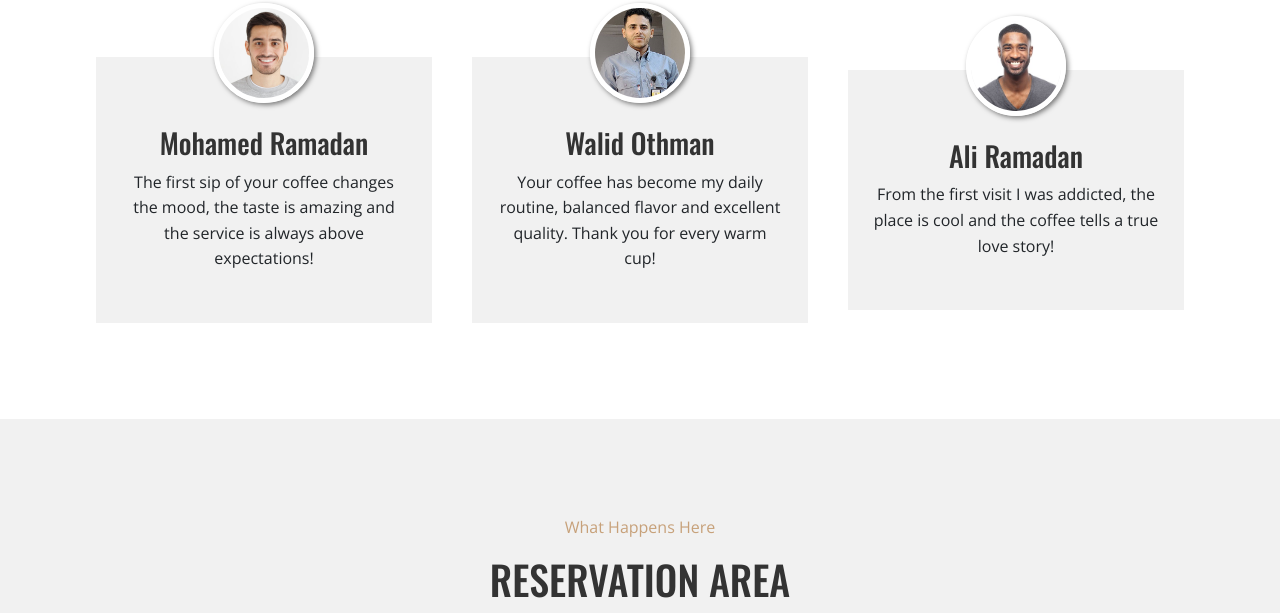
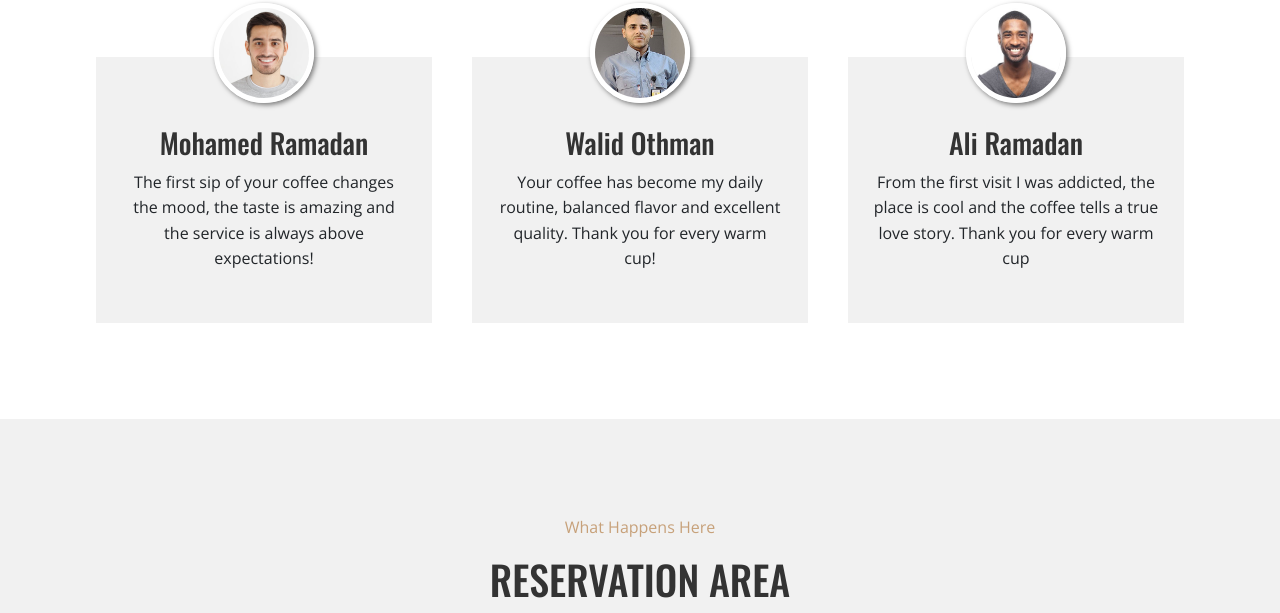
Before and after one commit to Walid-Othman/Coffee-with-Walid-Othman, a plain HTML site: page index.html in a window 1280 px wide. Shown: the part 2704-3317 px from the top of the page. Drawn offline with nearby package versions, Linux system fonts and the light colour scheme.

Commit message:
Update index.html

```diff
--- a/index.html
+++ b/index.html
@@ -240,7 +240,7 @@ Our goal is to create a space for every coffee lover—a place where souls meet,
                         <!-- item 3 -->
                         <img src="photo/person3.jpg" alt="">
                         <h3> Ali Ramadan</h3>
-                        <p>From the first visit I was addicted, the place is cool and the coffee tells a true love story!</p>
+                        <p>From the first visit I was addicted, the place is cool and the coffee tells a true love story. Thank you for every warm cup</p>
                     </div>
                 </div>
 
```
